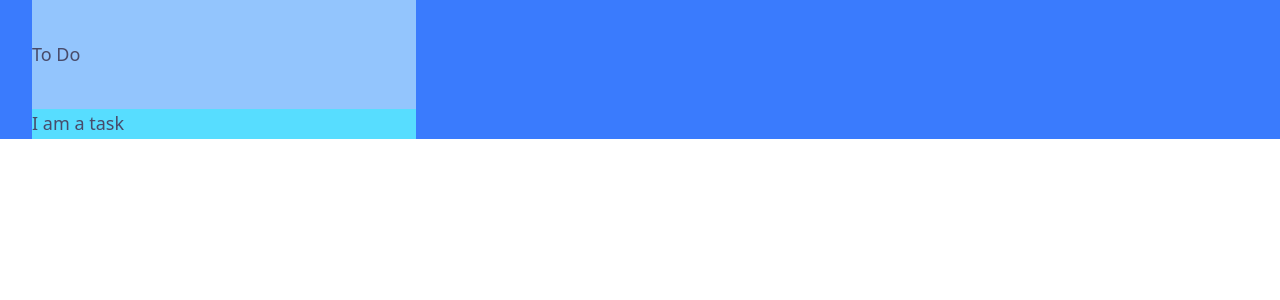
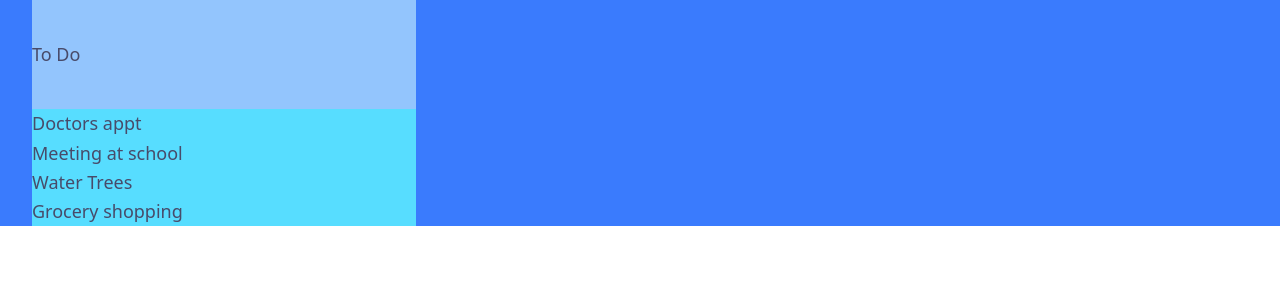
Before and after one commit to kathy-ems/vuejs-python-fastapi, a Vue app: page /#/ in a window 1280 px wide. Shown: the top 300 px of the page. Built offline with nearby package versions, Linux system fonts and the light colour scheme; a web font is replaced by a local one.

Commit message:
passes task props

```diff
--- a/src/App.vue
+++ b/src/App.vue
@@ -16,7 +16,7 @@ export default {
   name: "App",
   components: {
     Header,
-  },
+  }
 };
 </script>
 
--- a/src/components/Task.vue
+++ b/src/components/Task.vue
@@ -1,11 +1,14 @@
 <template>
   <div>
-    <div>I am a task</div>
+    <div>{{ task.text }}</div>
   </div>
 </template>
 
 <script>
 export default {
   name: "Task",
+  props: {
+    task: Object,
+  },
 };
 </script>
--- a/src/components/Tasks.vue
+++ b/src/components/Tasks.vue
@@ -1,7 +1,9 @@
 <template>
   <div>
     <div>
-      <Task />
+      <div :key="task.id" v-for="task in tasks">
+        <Task :task="task" />
+      </div>
     </div>
   </div>
 </template>
@@ -11,6 +13,9 @@ import Task from "./Task.vue";
 
 export default {
   name: "Tasks",
+  props: {
+    tasks: Array,
+  },
   components: {
     Task,
   },
--- a/src/views/Home.vue
+++ b/src/views/Home.vue
@@ -1,6 +1,6 @@
 <template>
   <div>
-    <Tasks />
+    <Tasks :tasks="tasks" />
   </div>
 </template>
 
@@ -13,5 +13,34 @@ export default {
   components: {
     Tasks,
   },
+  data() {
+    return {
+      tasks: [],
+    };
+  },
+  created() {
+    this.tasks = [
+      {
+        id: 1,
+        text: "Doctors appt",
+        completed: true,
+      },
+      {
+        id: 2,
+        text: "Meeting at school",
+        completed: false,
+      },
+      {
+        id: 3,
+        text: "Water Trees",
+        completed: false,
+      },
+      {
+        id: 4,
+        text: "Grocery shopping",
+        completed: true,
+      },
+    ];
+  },
 };
 </script>
```
